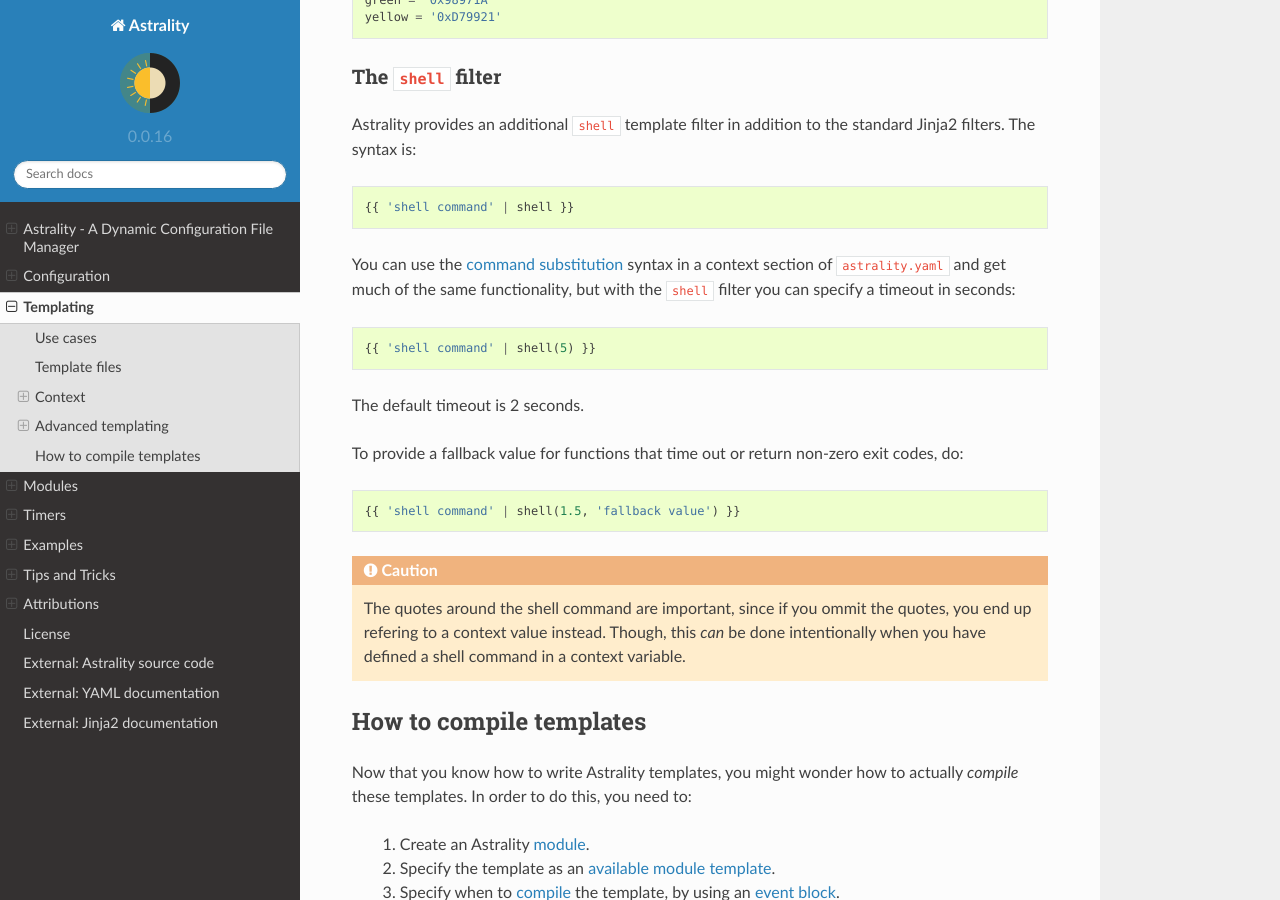
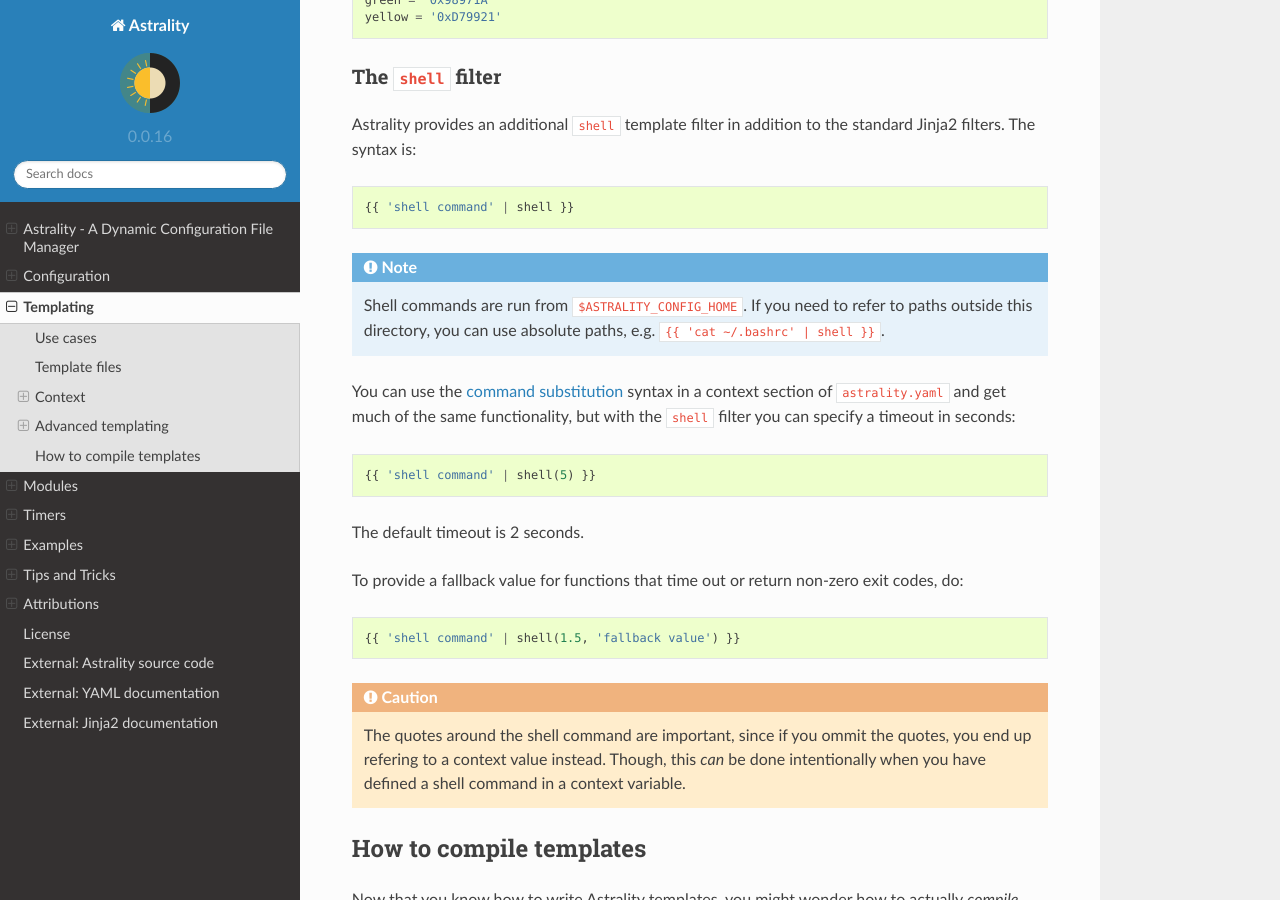
Before and after one commit to JakobGM/astrality, a Sphinx documentation site: the page built from docs/templating.rst, in a window 1280 px wide and 900 px high, scrolled down 4407 px. Built offline with Sphinx 7.4.7 and the Read the Docs theme 2.0.0, drawn with Linux system fonts in a browser that asks for light colours.

Commit message:
Document cwd for shell template filter

```diff
--- a/docs/templating.rst
+++ b/docs/templating.rst
@@ -210,6 +210,9 @@ Astrality provides an additional ``shell`` template filter in addition to the st
 
     {{ 'shell command' | shell }}
 
+.. note::
+    Shell commands are run from ``$ASTRALITY_CONFIG_HOME``. If you need to refer to paths outside this directory, you can use absolute paths, e.g. ``{{ 'cat ~/.bashrc' | shell }}``.
+
 You can use the :ref:`command substitution <command_substitution>` syntax in a context section of ``astrality.yaml`` and get much of the same functionality, but with the ``shell`` filter you can specify a timeout in seconds::
 
     {{ 'shell command' | shell(5) }}
```
